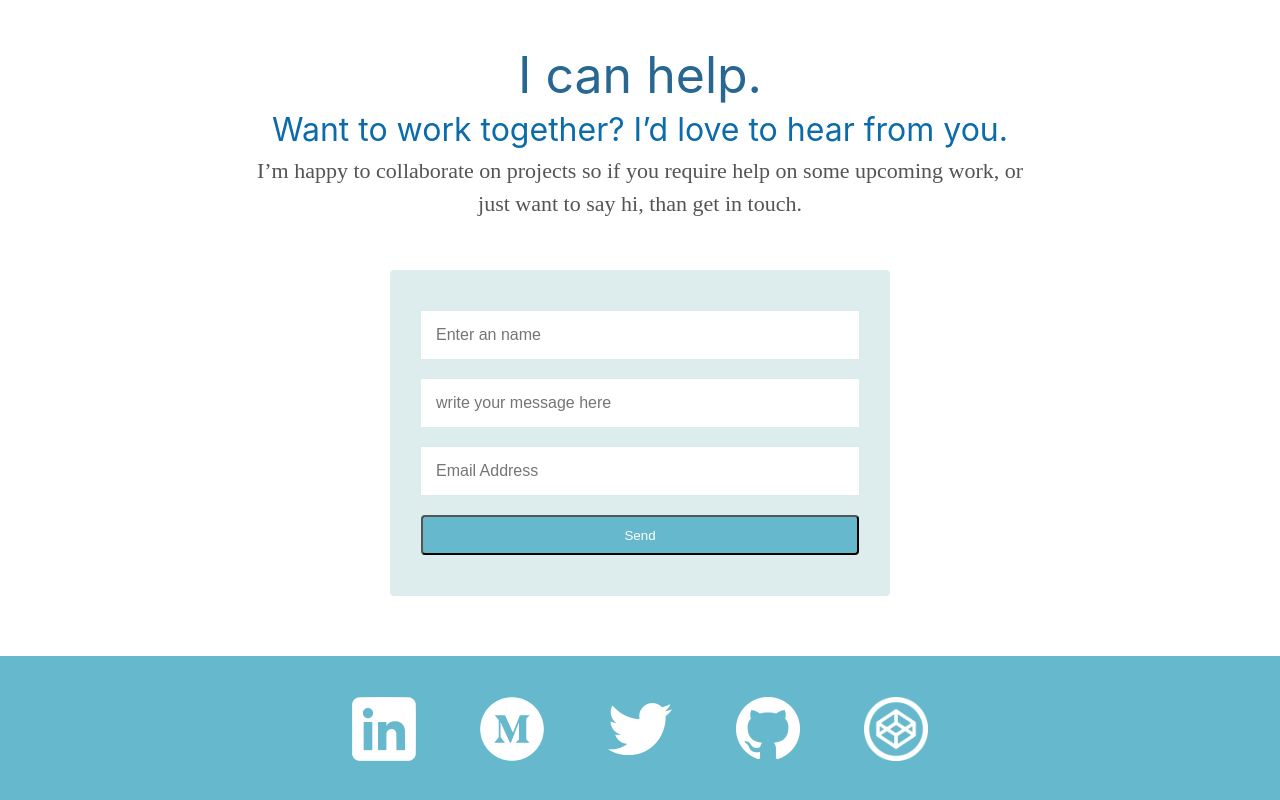
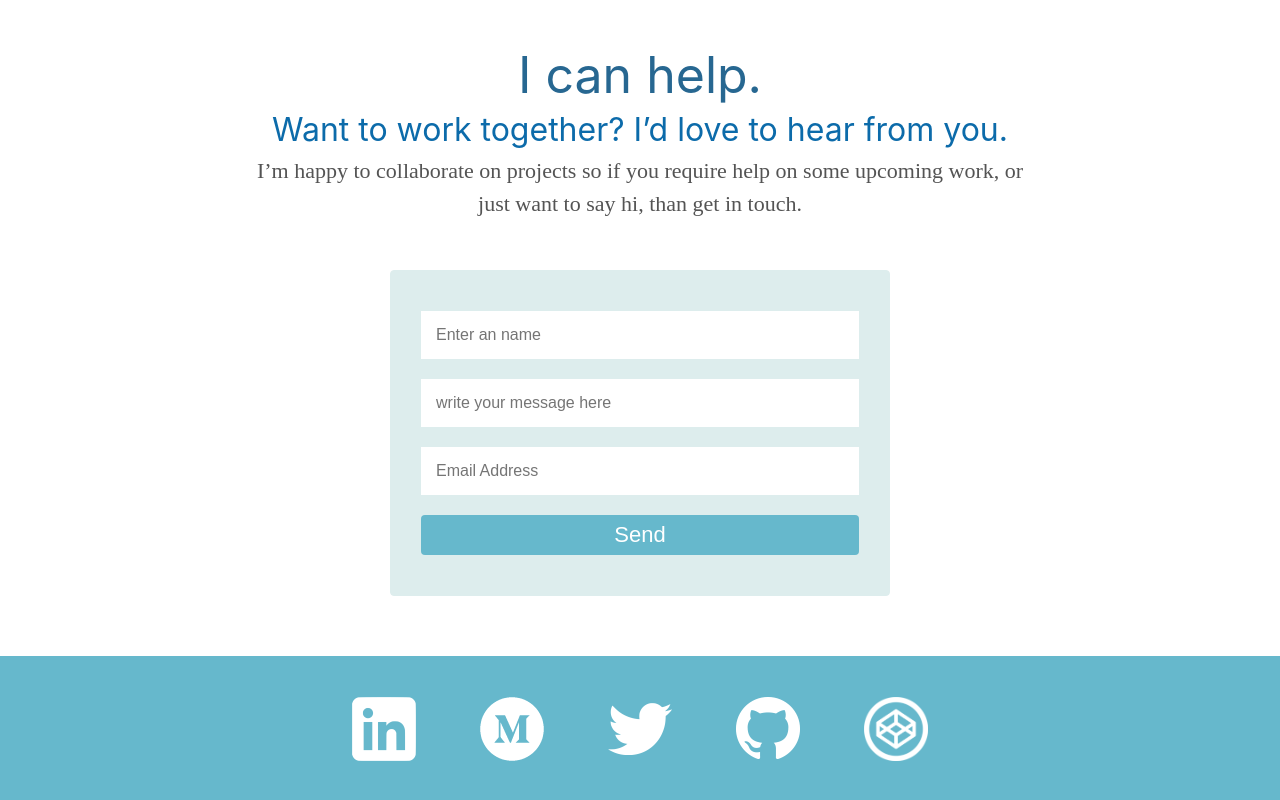
Before and after one commit to Slavi-Svec/portfolio-website-v4, a React (Create React App) app: page /contact in a window 1280 px wide. Shown: the part 818-1618 px from the top of the page. Built offline with nearby package versions, Linux system fonts and the light colour scheme; a web font is replaced by a local one.

Commit message:
Update navbar icon

```diff
--- a/src/components/ContactForm/styles.css
+++ b/src/components/ContactForm/styles.css
@@ -33,6 +33,9 @@ input {
   margin: 10px 0 10px 0;
   height: 40px;
   border-radius: 4px;
+  font-size: 22px;
+  border: none;
+  outline: none;
 }
 
 @media screen and (max-width: 414px) {
--- a/src/components/Navbar/Navbar.jsx
+++ b/src/components/Navbar/Navbar.jsx
@@ -58,7 +58,7 @@ const Navbar = () => {
             <Image className="logo" src={avatarOne} />
           </Link>
           <div className="menu-icon" onClick={handleClick}>
-            <i className={click ? 'fas fa-times' : 'fas fa-bars'} />
+            <i className={click ? 'fas fa-times fa-lg' : 'fas fa-bars fa-lg'} />
           </div>
           <ul className={click ? 'nav-menu active' : 'nav-menu'}>
             <li className={navbarText ? 'navbarText active' : 'navbarText'}>
```
